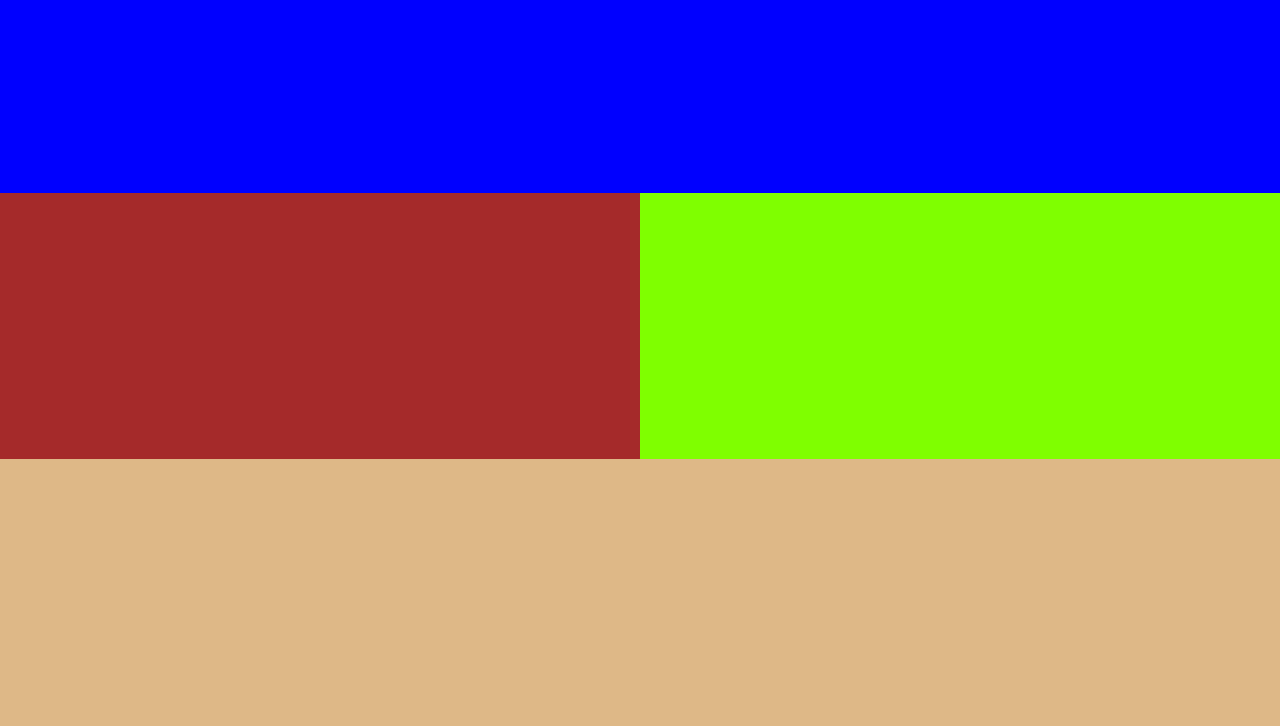
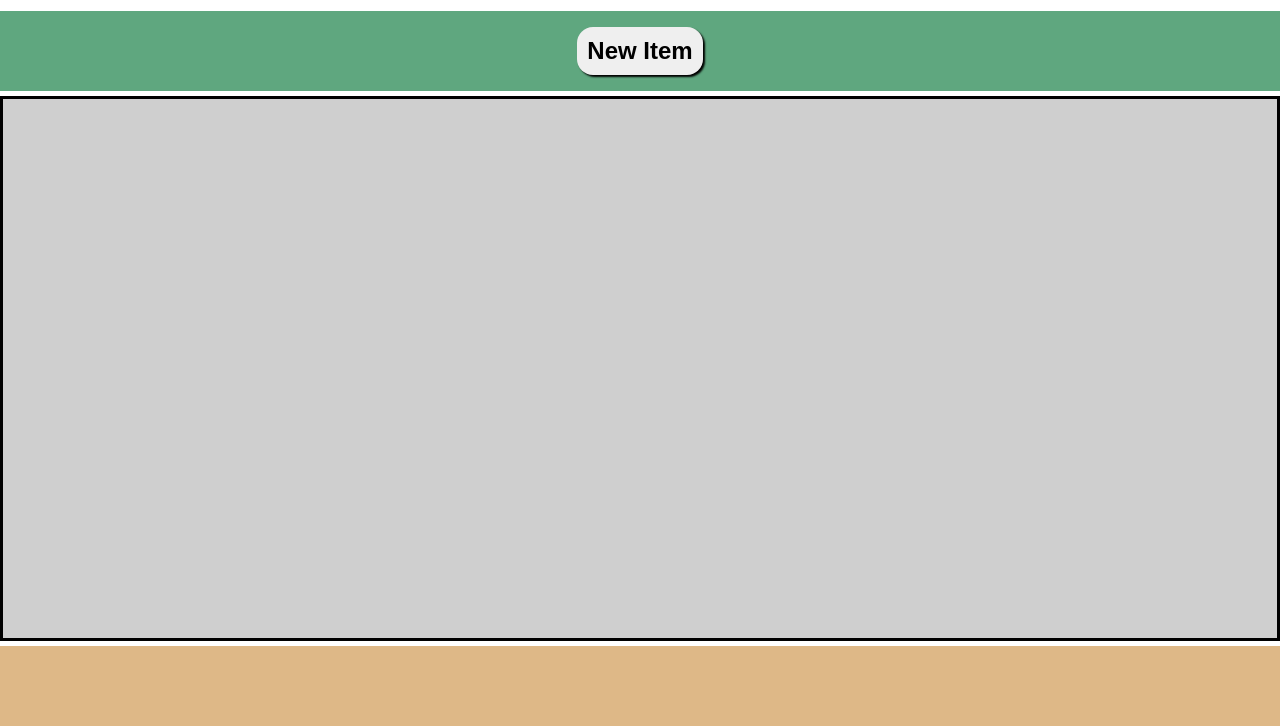
Before and after one commit to telepath01/Todo-List, a website built with webpack: page dist/index.html in a window 1280 px wide. Shown: the part 74-800 px from the top of the page. Built offline with nearby package versions, Linux system fonts and the light colour scheme.

Commit message:
Modal Container
Working on the Modal container for the form

```diff
--- a/src/index.js
+++ b/src/index.js
@@ -1,13 +1,15 @@
 import _ from 'lodash';
 import './style.css';
-import ElementCreator from './elementCreator';
 import HeadingElement from './headingElement';
 import PageRenderer from './pageElements';
+import SidebarElements from './sidebarElement';
+import ModalCreator from './listModalCreator';
 
 const Renderer = (function () {
   const renderElements = () => {
     PageRenderer.pageRender();
     HeadingElement.headingRenderer();
+    SidebarElements.sidbarRenderer();
   };
 
   return { renderElements };
--- /dev/null
+++ b/src/listModalCreator.js
@@ -0,0 +1,44 @@
+'use strict';
+import ElementCreator from './elementCreator';
+import PageRenderer from './pageElements';
+
+const ModalCreator = (function () {
+  const parentElement = document.body;
+  const listArr = [];
+  class ListElement {
+    constructor(
+      storageArr,
+      title,
+      description,
+      dueDate,
+      priority,
+      notes,
+      checklist
+    ) {
+      this.storageArr = this.sendtoArr(storageArr);
+      this.title = title;
+      this.description = description;
+      this.dueDate = dueDate;
+      this.priority = priority;
+      this.notes = notes;
+      this.checklist = checklist;
+    }
+
+    sendtoArr() {
+      if (this.storageArr) {
+        this.storageArr.push();
+      }
+    }
+  }
+
+  const listCreator = () => {
+    const listModal = new ElementCreator(
+      parentElement,
+      'div',
+      'modal-container'
+    );
+  };
+
+  return { listCreator };
+})();
+export default ModalCreator;
--- /dev/null
+++ b/src/sidebarElement.js
@@ -0,0 +1,37 @@
+'use strict';
+import ElementCreator from './elementCreator';
+import PageRenderer from './pageElements';
+import ModalCreator from './listModalCreator';
+
+const SidebarElements = (function () {
+  const parentElement = PageRenderer.elementsArr;
+  let buttonHolder;
+  const sidebarElementCreator = () => {
+    const buttonDiv = new ElementCreator(
+      parentElement[2].element,
+      'div',
+      'buttons-container'
+    );
+    const creatButton = new ElementCreator(
+      parentElement[2].element,
+      'button',
+      'creat-card-button',
+      'New Item'
+    );
+
+    buttonHolder = creatButton;
+  };
+
+  const buttonClick = () => {
+    buttonHolder.element.addEventListener('click', () => {
+      ModalCreator.listCreator();
+    });
+  };
+
+  const sidbarRenderer = () => {
+    sidebarElementCreator();
+    buttonClick();
+  };
+  return { sidbarRenderer };
+})();
+export default SidebarElements;
--- a/src/style.css
+++ b/src/style.css
@@ -6,32 +6,94 @@ body {
 }
 
 .page-container {
-  background-color: aqua;
+  position: absolute;
+  background-color: rgb(255, 255, 255);
   display: grid;
-  grid-template-columns: repeat(2, 1fr);
-  grid-template-rows: repeat(3, 1fr);
+  row-gap: 5px;
+
+  grid-template-columns: 1fr;
+  grid-template-rows: 10% 10% 1fr 10%;
   height: 100%;
   width: 100%;
   grid-template-areas:
-    'header header'
-    'sidebar list'
-    'footer footer';
+    'header'
+    'sidebar'
+    'list'
+    'footer';
+  z-index: 0;
+}
+/* Heading starts here
+
+*/
+
+.heading-container {
+  height: fit-content;
+  width: 90%;
+  border: 3px solid black;
+  border-radius: 1rem;
+  display: flex;
+  justify-content: center;
+  margin: auto;
+  padding: 10px;
+  background-color: rgb(248, 219, 140);
+  grid-area: header;
+}
+.title-element {
+  margin: 0;
+  text-align: center;
 }
 
-.heading-container {
-  background-color: blue;
-  grid-area: header;
-}
+/* Sidebar starts here
+
+*/
 .sidebar-container {
-  background-color: brown;
+  justify-content: center;
+  display: flex;
+  background-color: rgb(95, 167, 127);
   grid-area: sidebar;
 }
 
+.creat-card-button {
+  cursor: pointer;
+  box-shadow: 2px 2px 2px black;
+  margin: auto;
+  padding: 10px;
+  font-size: 1.5rem;
+  font-weight: bold;
+  height: fit-content;
+  width: fit-content;
+  border: none;
+  border-radius: 1rem;
+}
+.creat-card-button:active {
+  background-color: rgb(174, 174, 252);
+}
+
+/* List starts here
+
+*/
 .list-container {
-  background-color: chartreuse;
+  border: 3px solid black;
+  background-color: rgb(207, 207, 207);
   grid-area: list;
 }
+
+/* Footer starts here
+
+*/
 .footer-container {
   background-color: burlywood;
   grid-area: footer;
 }
+
+/* Modal window
+
+*/
+.modal-container {
+  backdrop-filter: blur(10px);
+  display: flex;
+  position: relative;
+  z-index: 1;
+  height: 100%;
+  width: 100%;
+}
--- a/webpack.config.js
+++ b/webpack.config.js
@@ -8,6 +8,8 @@ module.exports = {
     elementCreator: './src/elementCreator.js',
     pageElements: './src/pageElements.js',
     headingElement: './src/headingElement.js',
+    sidebarElement: './src/sidebarElement.js',
+    modalCreator: './src/listModalCreator.js',
   },
   devtool: 'inline-source-map',
   devServer: {
```
Also changed, not shown: dist/index.html, dist/pageElements.bundle.js (added), dist/sidebarElement.bundle.js (added), 1 other file.
